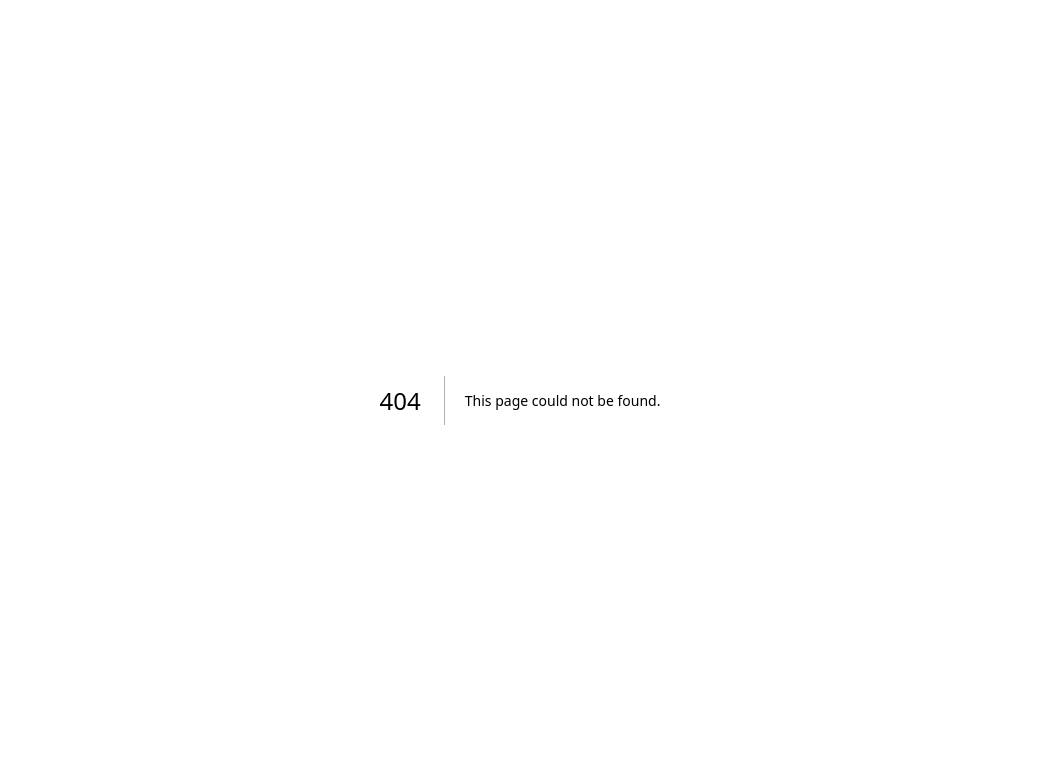
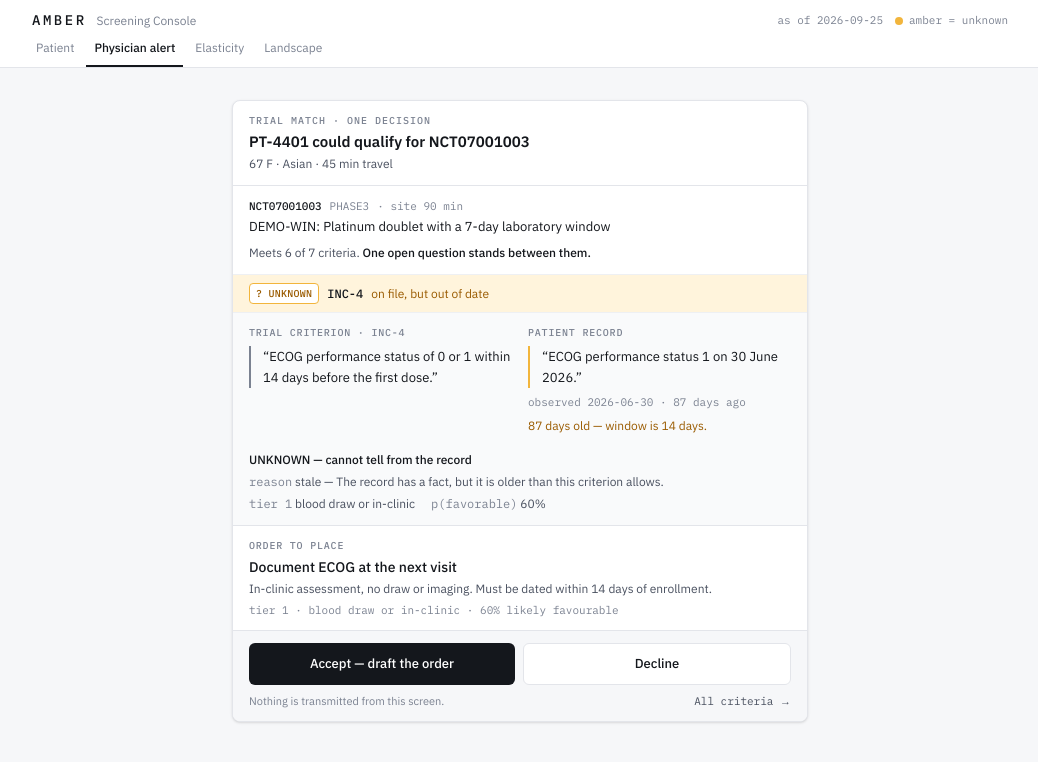
Before and after one commit to puranjayh/amber, a Next.js app: page /alert in a window 1280 px wide. Before the commit this address had no page. Shown: the top 762 px of the page, without its empty margins (120-1158 px from the left). Built offline with nearby package versions, Linux system fonts and the light colour scheme.

Commit message:
app: physician alert card — one blocking unknown, both citations, order, accept/decline
Co-authored-by: Cursor <cursoragent@cursor.com>

```diff
--- /dev/null
+++ b/app/alert/page.tsx
@@ -0,0 +1,53 @@
+import { notFound } from "next/navigation";
+import { asOf, getCube, getPair, getPatient, getTrial } from "@/app/_data/source";
+import { blockingUnknown, orderFor, pickAlertPair } from "@/components/alert/alert";
+import { AlertCard } from "@/components/alert/AlertCard";
+import { ConsoleHeader } from "@/components/console/ConsoleHeader";
+import { collectLeaves } from "@/components/criteria/rows";
+import { toneCounts } from "@/components/criteria/tone";
+
+function one(v: string | string[] | undefined) {
+  return Array.isArray(v) ? v[0] : v;
+}
+
+export default async function AlertPage({ searchParams }: PageProps<"/alert">) {
+  const sp = await searchParams;
+  const requested = one(sp.patient) && one(sp.trial);
+  const pair = requested ? getPair(one(sp.patient)!, one(sp.trial)!) : pickAlertPair(getCube());
+
+  if (requested && !pair) notFound();
+
+  const patient = pair && getPatient(pair.patientId);
+  const trial = pair && getTrial(pair.nctId);
+  const cell = pair && !pair.eliminated ? blockingUnknown(pair) : undefined;
+  const leaves = trial ? collectLeaves(trial.criteria) : undefined;
+  const leaf = cell && leaves?.get(cell.criterionId);
+
+  return (
+    <>
+      <ConsoleHeader asOf={asOf} active="alert" />
+      <main className="w-full flex-1 px-3 py-4 sm:px-6 sm:py-8">
+        {pair && patient && trial && cell && leaf && leaves ? (
+          <AlertCard
+            patient={patient}
+            trial={trial}
+            pair={pair}
+            cell={cell}
+            leaf={leaf}
+            order={orderFor(leaf, cell, patient)}
+            favourable={toneCounts(pair.cells, (id) => leaves.get(id)?.type).green}
+            totalCriteria={leaves.size}
+          />
+        ) : (
+          <div className="mx-auto max-w-xl rounded-lg border border-line bg-surface px-4 py-6 text-center text-[13px] text-ink-2">
+            {pair?.eliminated
+              ? `${pair.patientId} is eliminated from ${pair.nctId}. There is nothing to order.`
+              : pair
+                ? `${pair.patientId} has no open questions for ${pair.nctId}.`
+                : "No open alerts. Every candidate pair is either resolved or eliminated."}
+          </div>
+        )}
+      </main>
+    </>
+  );
+}
--- /dev/null
+++ b/components/alert/AlertCard.tsx
@@ -0,0 +1,192 @@
+"use client";
+
+import Link from "next/link";
+import { useState } from "react";
+import {
+  TIER_LABEL,
+  type CriterionLeaf,
+  type CubeCell,
+  type PairResult,
+  type Patient,
+  type Trial,
+} from "@/src/contracts";
+import { CitationPanel } from "@/components/criteria/CitationPanel";
+import type { Order } from "./alert";
+
+const DECLINE_REASONS = [
+  "Not a trial candidate",
+  "Patient declined",
+  "Already ordered elsewhere",
+] as const;
+
+type Decision =
+  | { kind: "open" }
+  | { kind: "accepted" }
+  | { kind: "declining" }
+  | { kind: "declined"; reason: string };
+
+export function AlertCard({
+  patient,
+  trial,
+  pair,
+  cell,
+  leaf,
+  order,
+  favourable,
+  totalCriteria,
+}: {
+  patient: Patient;
+  trial: Trial;
+  pair: PairResult;
+  cell: CubeCell;
+  leaf: CriterionLeaf;
+  order: Order;
+  favourable: number;
+  totalCriteria: number;
+}) {
+  const [decision, setDecision] = useState<Decision>({ kind: "open" });
+  const others = pair.unknownCount - 1;
+
+  return (
+    <article
+      className="mx-auto w-full max-w-xl overflow-hidden rounded-lg border border-line bg-surface shadow-sm"
+      aria-labelledby="alert-title"
+    >
+      <header className="border-b border-line px-4 py-3">
+        <div className="font-mono text-[10px] font-medium uppercase tracking-[0.1em] text-ink-3">
+          Trial match · one decision
+        </div>
+        <h1 id="alert-title" className="mt-1 text-[15px] font-semibold leading-snug text-ink">
+          {patient.id} could qualify for {trial.nctId}
+        </h1>
+        <p className="mt-0.5 text-[12px] text-ink-2">
+          {patient.age} {patient.sex} · {patient.race}
+          {patient.travelMinutes !== undefined && ` · ${patient.travelMinutes} min travel`}
+        </p>
+      </header>
+
+      <section className="border-b border-line-2 px-4 py-3">
+        <div className="flex flex-wrap items-baseline gap-x-2 font-mono text-[11px] text-ink-3">
+          <span className="font-medium text-ink">{trial.nctId}</span>
+          <span>{trial.phase}</span>
+          {trial.siteDistanceMinutes !== undefined && <span>· site {trial.siteDistanceMinutes} min</span>}
+        </div>
+        <p className="mt-1 text-[13px] leading-snug text-ink">{trial.title}</p>
+        <p className="mt-2 text-[12px] text-ink-2">
+          Meets {favourable} of {totalCriteria} criteria.{" "}
+          {others === 0 ? (
+            <span className="font-medium text-ink">One open question stands between them.</span>
+          ) : (
+            <span>
+              {pair.unknownCount} questions are open; this is the best one to answer first.
+            </span>
+          )}
+        </p>
+      </section>
+
+      <section aria-label="Blocking unknown">
+        <div className="flex flex-wrap items-center gap-2 bg-unknown-bg px-4 py-2">
+          <span className="rounded border border-unknown-line bg-surface px-1.5 py-0.5 font-mono text-[10px] font-medium tracking-wide text-unknown">
+            ? UNKNOWN
+          </span>
+          <span className="font-mono text-[12px] font-medium text-ink">{leaf.id}</span>
+          <span className="text-[12px] text-unknown">
+            {cell.reason === "stale" ? "on file, but out of date" : "not in the record"}
+          </span>
+        </div>
+        <CitationPanel leaf={leaf} cell={cell} />
+      </section>
+
+      <section className="border-t border-line px-4 py-3" aria-label="Order to place">
+        <div className="font-mono text-[10px] font-medium uppercase tracking-[0.08em] text-ink-3">
+          Order to place
+        </div>
+        <p className="mt-1 text-[14px] font-medium text-ink">{order.title}</p>
+        <p className="mt-0.5 text-[12px] text-ink-2">{order.detail}</p>
+        <p className="mt-1 font-mono text-[11px] text-ink-3">
+          tier {cell.tier} · {TIER_LABEL[cell.tier]}
+          {cell.pFavorable !== undefined && ` · ${Math.round(cell.pFavorable * 100)}% likely favourable`}
+        </p>
+      </section>
+
+      <footer className="border-t border-line bg-canvas px-4 py-3">
+        {decision.kind === "open" && (
+          <div className="flex flex-col gap-2 sm:flex-row">
+            <button
+              type="button"
+              onClick={() => setDecision({ kind: "accepted" })}
+              className="flex-1 rounded-md bg-ink px-4 py-2.5 text-[13px] font-medium text-surface hover:bg-ink-2"
+            >
+              Accept — draft the order
+            </button>
+            <button
+              type="button"
+              onClick={() => setDecision({ kind: "declining" })}
+              className="flex-1 rounded-md border border-line bg-surface px-4 py-2.5 text-[13px] font-medium text-ink hover:border-ink-3"
+            >
+              Decline
+            </button>
+          </div>
+        )}
+
+        {decision.kind === "declining" && (
+          <div>
+            <div className="mb-2 text-[12px] text-ink-2">Why? (optional)</div>
+            <div className="flex flex-wrap gap-2">
+              {DECLINE_REASONS.map((reason) => (
+                <button
+                  key={reason}
+                  type="button"
+                  onClick={() => setDecision({ kind: "declined", reason })}
+                  className="rounded-md border border-line bg-surface px-3 py-1.5 text-[12px] text-ink hover:border-ink-3"
+                >
+                  {reason}
+                </button>
+              ))}
+              <button
+                type="button"
+                onClick={() => setDecision({ kind: "declined", reason: "No reason given" })}
+                className="rounded-md px-3 py-1.5 text-[12px] text-ink-3 hover:text-ink"
+              >
+                Skip
+              </button>
+            </div>
+          </div>
+        )}
+
+        {(decision.kind === "accepted" || decision.kind === "declined") && (
+          <div className="flex flex-wrap items-center justify-between gap-2" role="status">
+            <p className="text-[13px] text-ink">
+              {decision.kind === "accepted" ? (
+                <>
+                  <span className="font-medium">Drafted for your signature:</span> {order.title}.
+                </>
+              ) : (
+                <>
+                  <span className="font-medium">Declined</span> — {decision.reason}.
+                </>
+              )}
+            </p>
+            <button
+              type="button"
+              onClick={() => setDecision({ kind: "open" })}
+              className="rounded px-2 py-1 font-mono text-[11px] text-ink-2 hover:bg-surface hover:text-ink"
+            >
+              Undo
+            </button>
+          </div>
+        )}
+
+        <div className="mt-2 flex flex-wrap items-center justify-between gap-2 text-[11px] text-ink-3">
+          <span>Nothing is transmitted from this screen.</span>
+          <Link
+            href={`/?patient=${patient.id}&trial=${trial.nctId}`}
+            className="font-mono text-ink-2 underline-offset-2 hover:text-ink hover:underline"
+          >
+            All criteria →
+          </Link>
+        </div>
+      </footer>
+    </article>
+  );
+}
--- a/components/console/ConsoleHeader.tsx
+++ b/components/console/ConsoleHeader.tsx
@@ -2,6 +2,7 @@ import Link from "next/link";
 
 const NAV = [
   { href: "/", key: "patient", label: "Patient" },
+  { href: "/alert", key: "alert", label: "Physician alert" },
   { href: "/elasticity", key: "elasticity", label: "Elasticity" },
   { href: "/landscape", key: "landscape", label: "Landscape" },
 ] as const;
```
